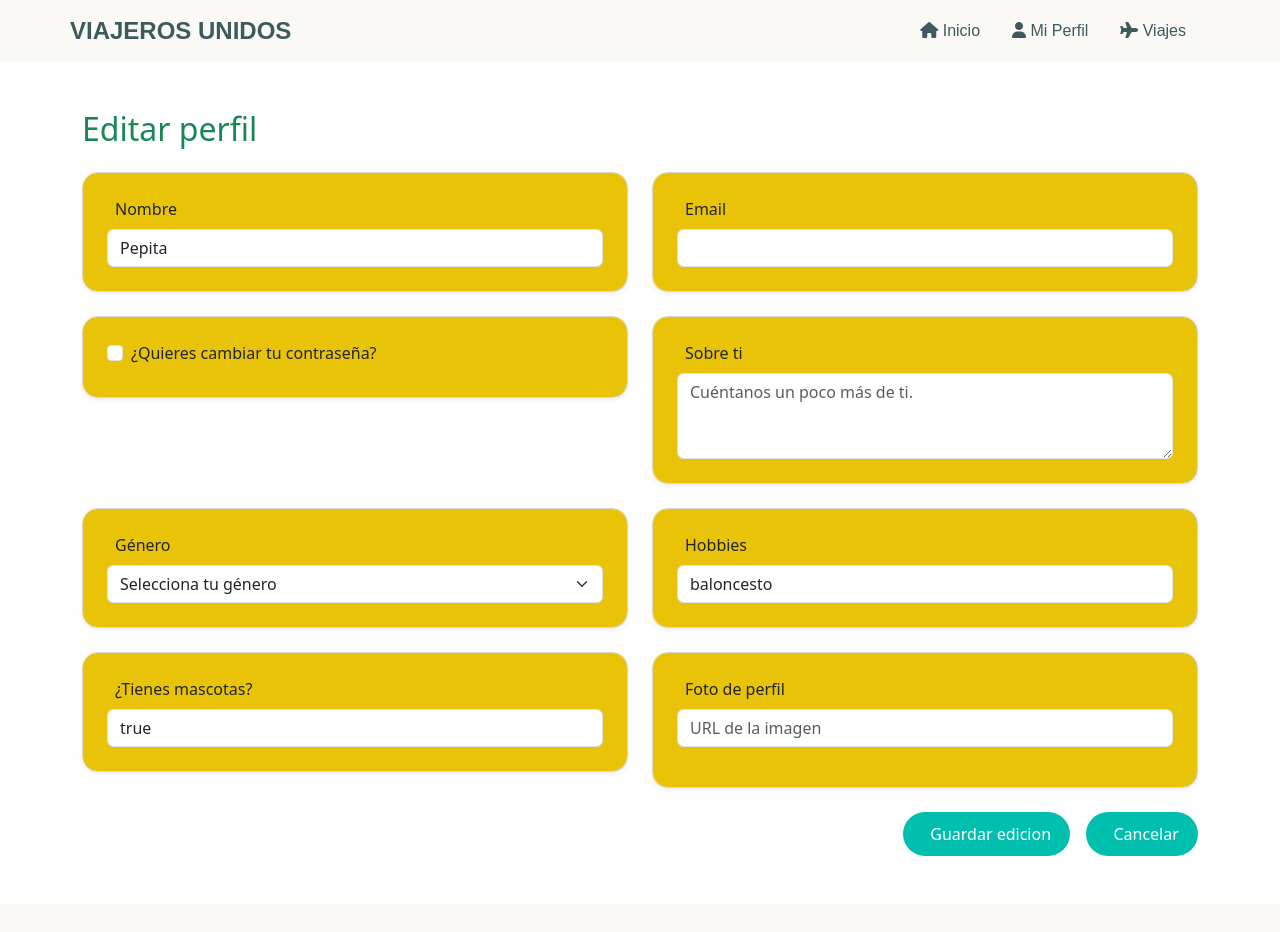
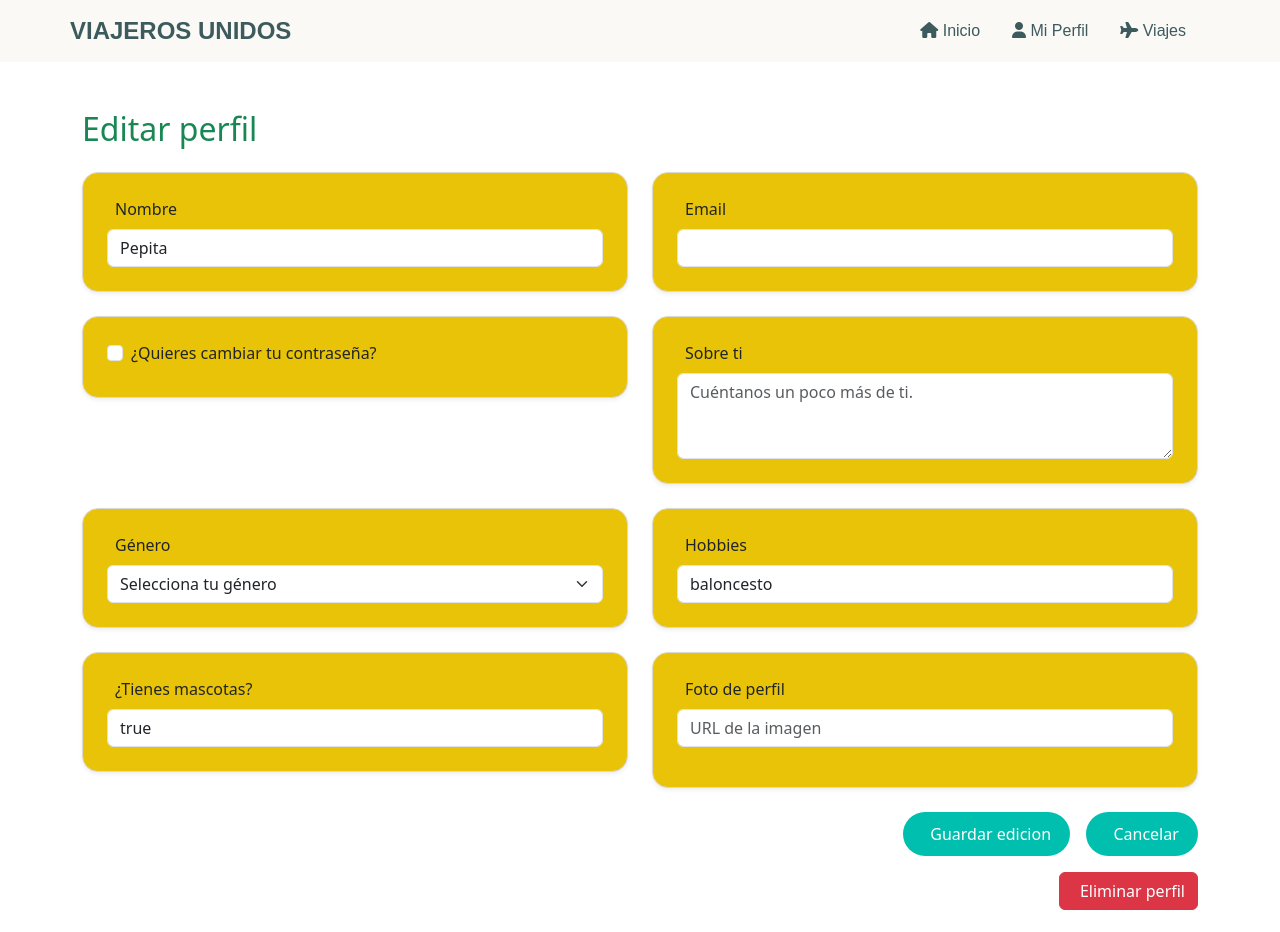
Before and after one commit to JavierSP1997/appFrontViajes, an Angular app: page /perfil-usuario/1/editar in a window 1280 px wide. Shown: the top 932 px of the page. Built offline with nearby package versions, Linux system fonts and the light colour scheme; no server answers.

Commit message:
boton de eliminar perfil

```diff
--- a/src/app/pages/edit-user-profile/edit-user-profile.component.html
+++ b/src/app/pages/edit-user-profile/edit-user-profile.component.html
@@ -106,4 +106,10 @@
       </button>
     </div>
   </form>
+  <div class="d-flex justify-content-end mt-3">
+    <button type="button" class="btn btn-danger" (click)="eliminarPerfil()">
+      <i class="bi bi-trash-fill me-2"></i>Eliminar perfil
+    </button>
+  </div>
+
 </div>
```
